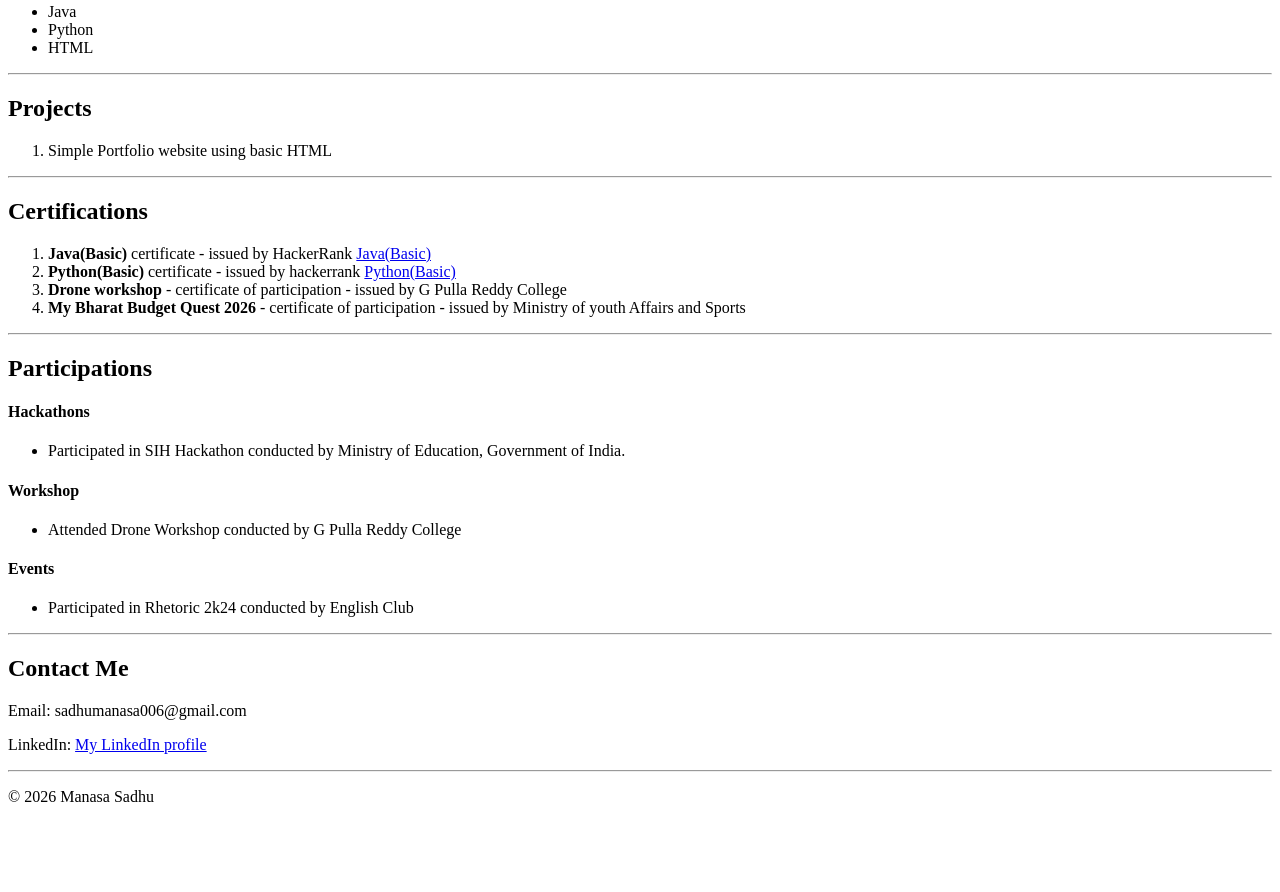
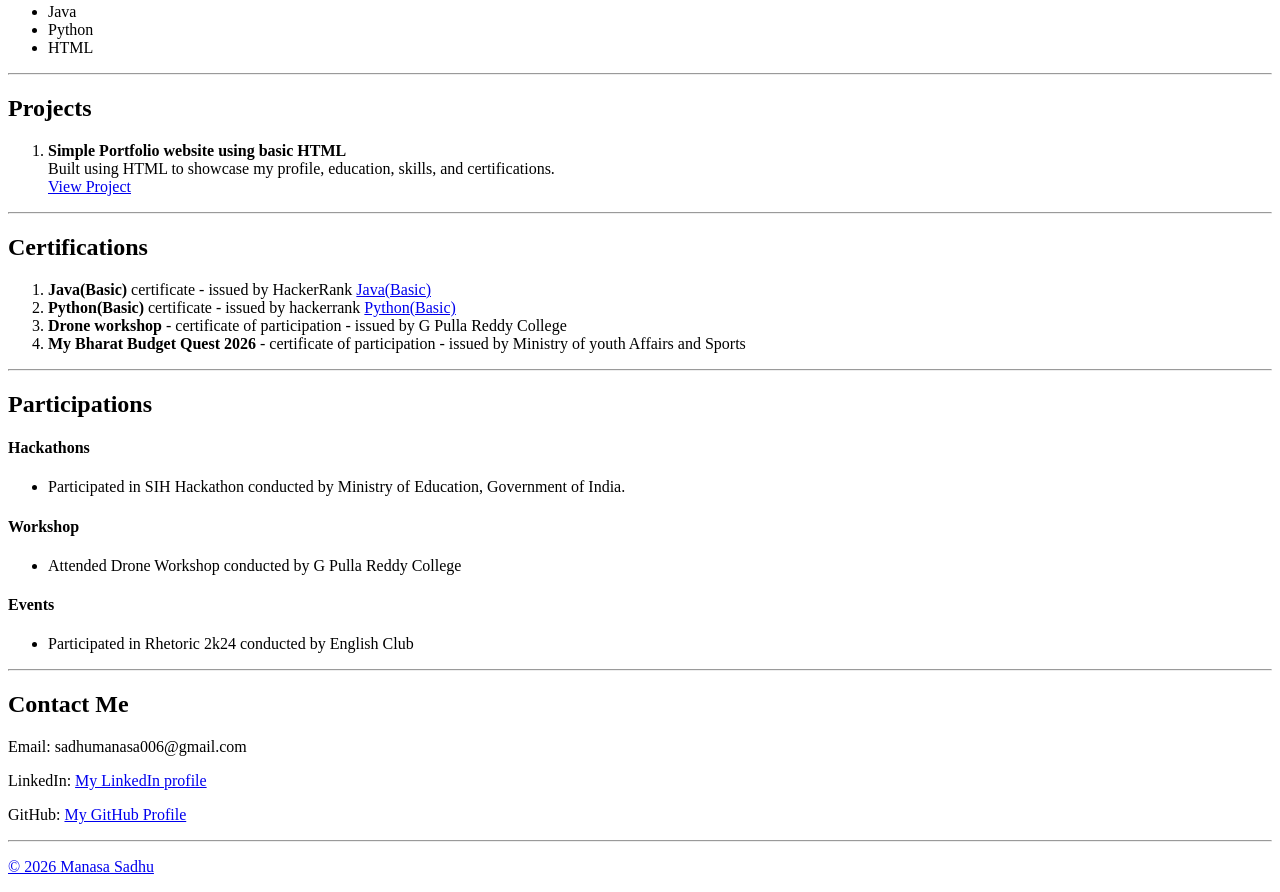
Before and after one commit to Manasasadhu006/portfolio, a plain HTML site: page index.html in a window 1280 px wide. Shown: the part 477-1369 px from the top of the page. Before the commit the page ends 1299 px from the top, so only its background shows below. Drawn offline with Linux system fonts and the light colour scheme.

Commit message:
Update index.html

```diff
--- a/index.html
+++ b/index.html
@@ -53,7 +53,11 @@
         <section id="projects">
             <h2>Projects</h2>
             <ol>
-                <li>Simple Portfolio website using basic HTML</li>
+                <li>
+                    <strong>Simple Portfolio website using basic HTML</strong><br>
+                     Built using HTML to showcase my profile, education, skills, and certifications.<br>
+                    <a href="https://manasasadhu006.github.io/portfolio/">View Project</a>
+                </li>
             </ol>
         </section>
         <hr>
@@ -98,6 +102,7 @@
             <h2>Contact Me</h2>
             <p>Email: sadhumanasa006@gmail.com</p>
             <p>LinkedIn: <a href="https://www.linkedin.com/in/sadhu-manasa-b0742638b?utm_source=share&utm_campaign=share_via&utm_content=profile&utm_medium=android_app"> My LinkedIn profile</a></p>
+            <p>GitHub: <a href="https://github.com/Manasasadhu006">My GitHub Profile</p>
 
         </section>
         <hr>
```
